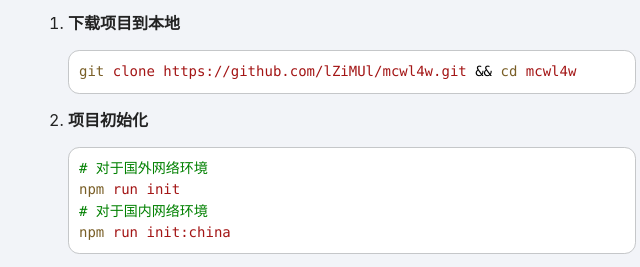
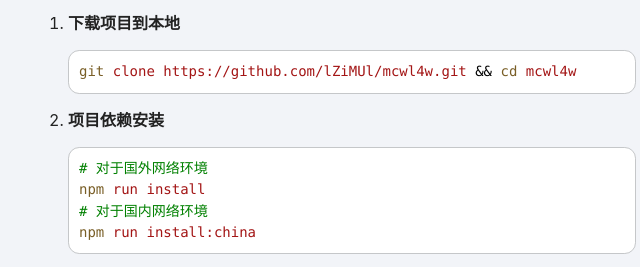
Before and after one commit to lZiMUl/mcwl4w, a website: page docs/client/index.html in a window 1280 px wide. Shown: the part 4250-4517 px from the top of the page, 276-916 px from the left. Drawn offline with Linux system fonts and the light colour scheme.

Commit message:
更新依赖项

```diff
--- a/docs/client/index.html
+++ b/docs/client/index.html
@@ -147,11 +147,12 @@ setTimeout(() => app ? app.showPage() : document.body.style.removeProperty("disp
 
 				</li>
 				<li>
-					<p><strong>项目初始化</strong></p>
+					<p><strong>项目依赖安装</strong></p>
 					<pre><code class="bash"><span class="hl-3"># 对于国外网络环境</span><br /><span class="hl-0">npm</span><span
 						class="hl-1"> </span><span class="hl-2">run</span><span class="hl-1"> </span><span
-						class="hl-2">init</span><br /><span class="hl-3"># 对于国内网络环境</span><br /><span class="hl-0">npm</span><span
-						class="hl-1"> </span><span class="hl-2">run</span><span class="hl-1"> </span><span class="hl-2">init:china</span>
+						class="hl-2">install</span><br /><span class="hl-3"># 对于国内网络环境</span><br /><span
+						class="hl-0">npm</span><span class="hl-1"> </span><span class="hl-2">run</span><span class="hl-1"> </span><span
+						class="hl-2">install:china</span>
 </code><button type="button">Copy</button></pre>
 
 				</li>
@@ -208,7 +209,7 @@ setTimeout(() => app ? app.showPage() : document.body.style.removeProperty("disp
 					<use href="assets/icons.svg#icon-anchor"></use>
 				</svg>
 			</a></h2>
-			<p>如果有任何问题或建议，请联系 <a href="mailto:lzimul@lzimul.com">lZiMUl@lzimul.com</a>。</p>
+			<p>如果有任何问题或建议，请联系 <a href="mailto:lZiMUl@lzimul.com">lZiMUl@lzimul.com</a>。</p>
 			<a class="tsd-anchor" id="md:以下是默认配置-配置出现问题-可以复制过去哦--"></a>
 			<h4 class="tsd-anchor-link">以下是默认配置, 配置出现问题, 可以复制过去哦 ;-)<a
 				aria-label="Permalink" class="tsd-anchor-icon" href="#md:以下是默认配置-配置出现问题-可以复制过去哦--">
```
Also changed, not shown: docs/server/index.html (+5 -4 lines), package.json (+15 -12 lines), README.md, 1 other file.
